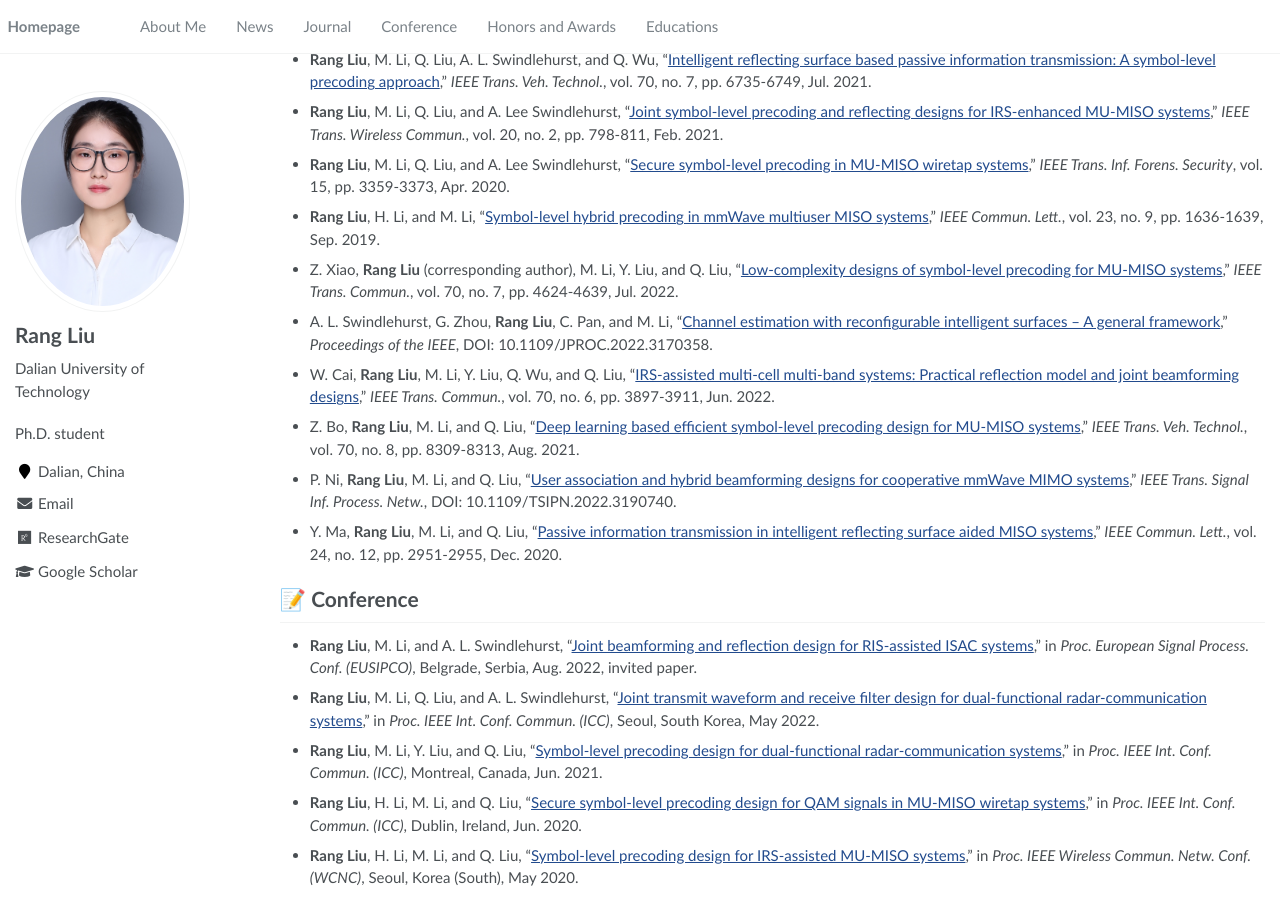
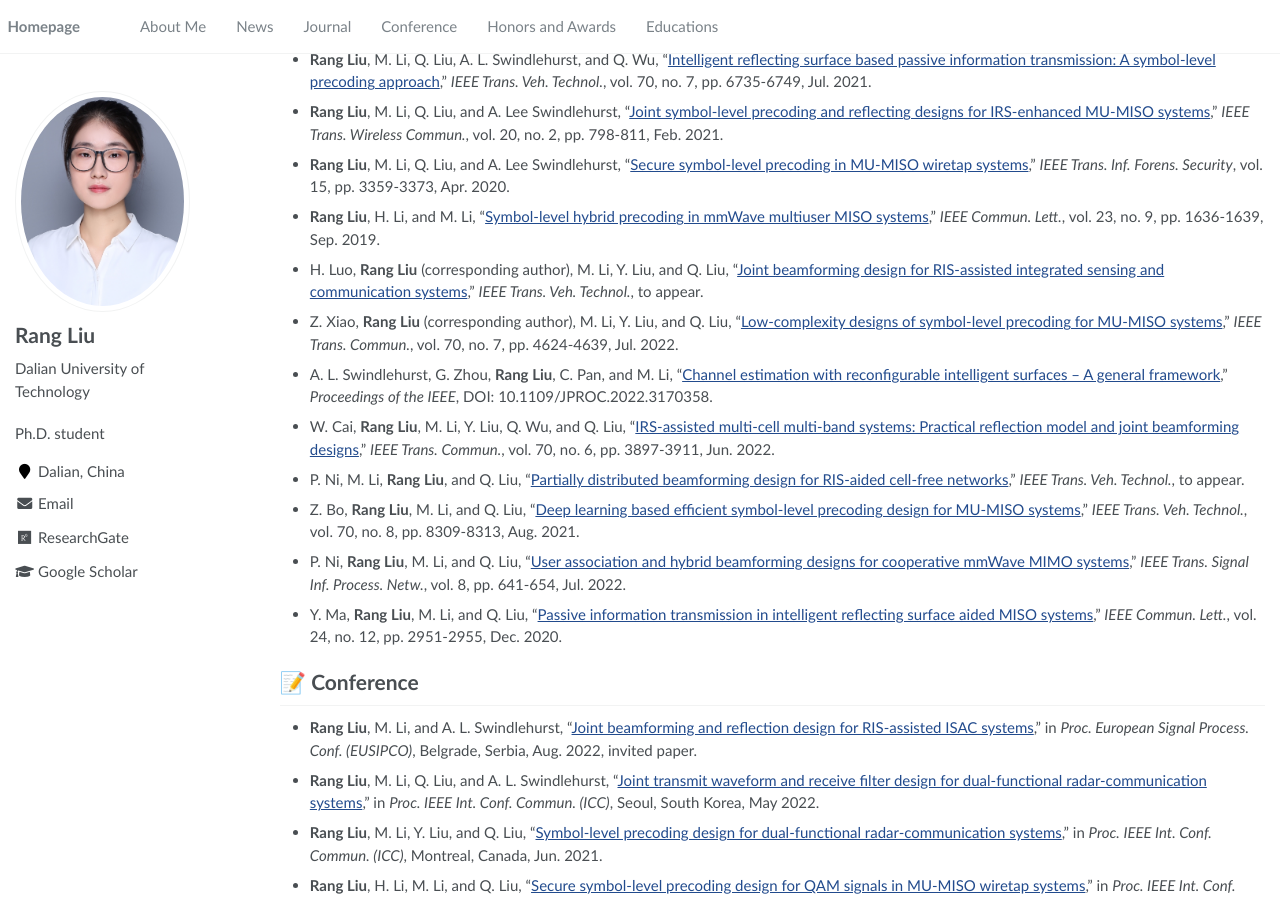
Before and after one commit to RangLiu0706/RangLiu0706.github.io, a Jekyll site: the page built from _pages/about.md, in a window 1280 px wide and 900 px high, scrolled down 592 px. Built offline with Jekyll 4.4.1, drawn with Linux system fonts in a browser that asks for light colours.

Commit message:
0801
0801

```diff
--- a/_pages/about.md
+++ b/_pages/about.md
@@ -50,17 +50,23 @@ My advisor is [Prof. Ming Li](http://ice.dlut.edu.cn/LiMing/index_chinese.html).
 
 -	**Rang Liu**, H. Li, and M. Li, "[Symbol-level hybrid precoding in mmWave multiuser MISO systems](https://ieeexplore.ieee.org/document/8756035)," *IEEE Commun. Lett.*, vol. 23, no. 9, pp. 1636-1639, Sep. 2019.
 
+- H. Luo, **Rang Liu** (corresponding author), M. Li, Y. Liu, and Q. Liu, "[Joint beamforming design for RIS-assisted integrated sensing and communication systems]()," *IEEE Trans. Veh. Technol.*, to appear.
+
 -	Z. Xiao, **Rang Liu** (corresponding author), M. Li, Y. Liu, and Q. Liu, "[Low-complexity designs of symbol-level precoding for MU-MISO systems](https://ieeexplore.ieee.org/document/9770790)," *IEEE Trans. Commun.*, vol. 70, no. 7, pp. 4624-4639, Jul. 2022.
 
 -	A. L. Swindlehurst, G. Zhou, **Rang Liu**, C. Pan, and M. Li, "[Channel estimation with reconfigurable intelligent surfaces – A general framework](https://ieeexplore.ieee.org/document/9771077)," *Proceedings of the IEEE*, DOI: 10.1109/JPROC.2022.3170358.
 
 -	W. Cai, **Rang Liu**, M. Li, Y. Liu, Q. Wu, and Q. Liu, "[IRS-assisted multi-cell multi-band systems: Practical reflection model and joint beamforming designs](https://ieeexplore.ieee.org/document/9759366)," *IEEE Trans. Commun.*, vol. 70, no. 6, pp. 3897-3911, Jun. 2022.
 
+- P. Ni, M. Li, **Rang Liu**, and Q. Liu, "[Partially distributed beamforming design for RIS-aided cell-free  networks]()," *IEEE Trans. Veh. Technol.*, to appear.
+
 -	Z. Bo, **Rang Liu**, M. Li, and Q. Liu, "[Deep learning based efficient symbol-level precoding design for MU-MISO systems](https://ieeexplore.ieee.org/document/9468383)," *IEEE Trans. Veh. Technol.*, vol. 70, no. 8, pp. 8309-8313, Aug. 2021.
 
-- P. Ni, **Rang Liu**, M. Li, and Q. Liu, "[User association and hybrid beamforming designs for cooperative mmWave MIMO systems](https://ieeexplore.ieee.org/document/9831052)," *IEEE Trans. Signal Inf. Process. Netw.*, DOI: 10.1109/TSIPN.2022.3190740.
+- P. Ni, **Rang Liu**, M. Li, and Q. Liu, "[User association and hybrid beamforming designs for cooperative mmWave MIMO systems](https://ieeexplore.ieee.org/document/9831052)," *IEEE Trans. Signal Inf. Process. Netw.*, vol. 8, pp. 641-654, Jul. 2022.
 
 -	Y. Ma, **Rang Liu**, M. Li, and Q. Liu, "[Passive information transmission in intelligent reflecting surface aided MISO systems](https://ieeexplore.ieee.org/document/9154740)," *IEEE Commun. Lett.*, vol. 24, no. 12, pp. 2951-2955, Dec. 2020.
+
+
 
 # 📝 Conference
 -	**Rang Liu**, M. Li, and A. L. Swindlehurst, "[Joint beamforming and reflection design for RIS-assisted ISAC systems]()," in *Proc. European Signal Process. Conf. (EUSIPCO)*, Belgrade, Serbia, Aug. 2022, invited paper.
```
Also changed, not shown: 2 other files.
